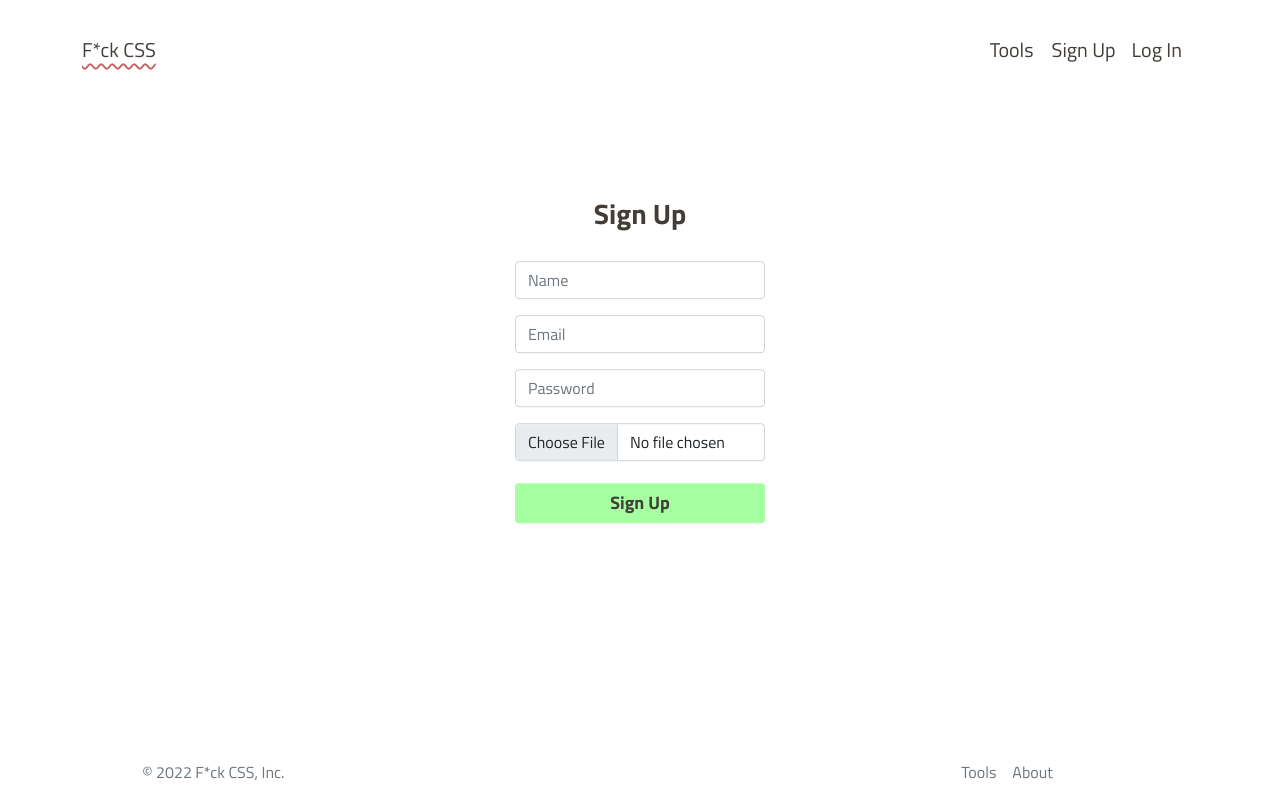
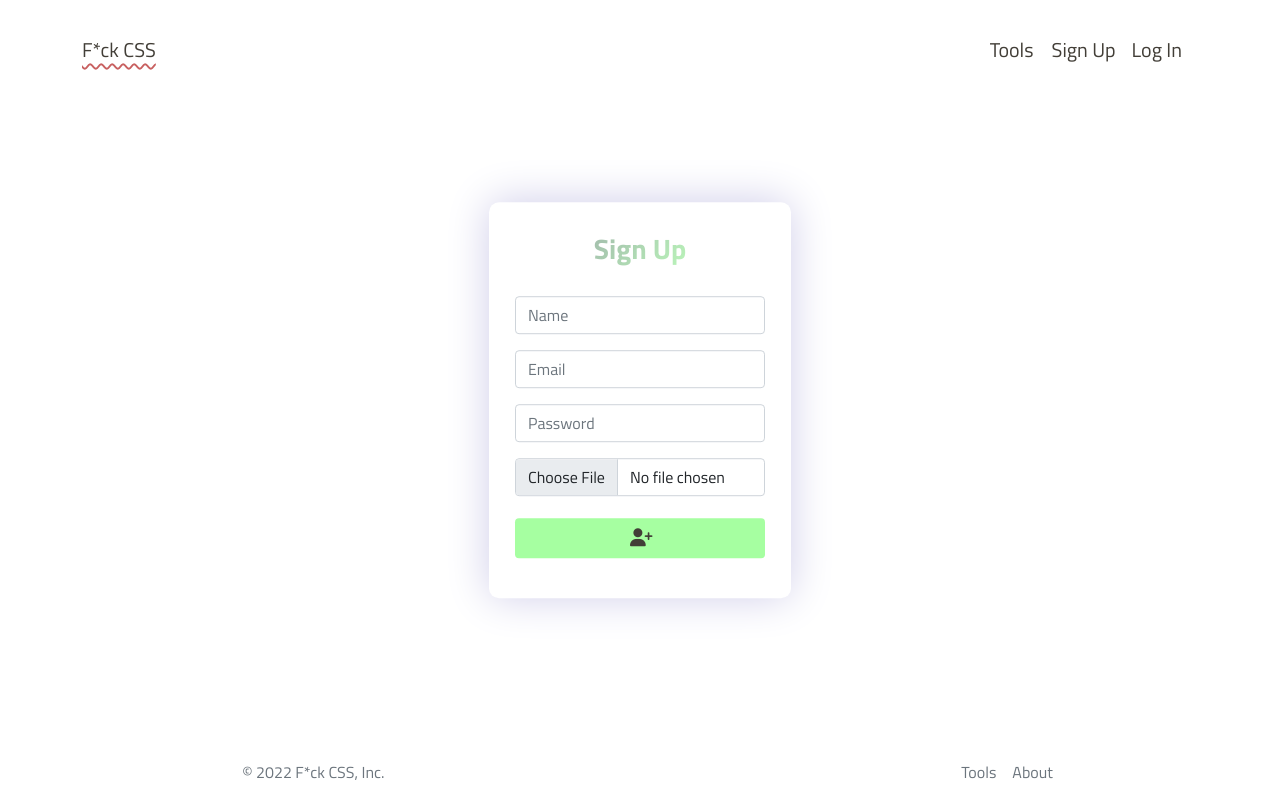
Before and after one commit to fck-css/web, a React (Create React App) app: page /register in a window 1280 px wide. Built offline with nearby package versions, Linux system fonts and the light colour scheme.

Commit message:
final touches

```diff
--- a/src/components/Footer/Footer.jsx
+++ b/src/components/Footer/Footer.jsx
@@ -7,7 +7,7 @@ const Footer = () => {
           <p className="col-md-4 mb-0 text-muted">© 2022 F*ck CSS, Inc.</p>
           <ul className="nav col-md-4">
             <li className="nav-item first-footer-item">
-                <a href="/" className="nav-link px-2 text-muted">Tools</a>
+                <a href="/tools" className="nav-link px-2 text-muted">Tools</a>
             </li>
             <li className="nav-item">
                 <a href="/" className="nav-link px-2 text-muted">About</a>
--- a/src/components/Footer/Footer.scss
+++ b/src/components/Footer/Footer.scss
@@ -1,3 +1,7 @@
 .first-footer-item {
     margin-left: 100px;
 }
+
+footer p {
+    margin-left: 100px;
+}
--- a/src/views/Flexbox/Flexbox.scss
+++ b/src/views/Flexbox/Flexbox.scss
@@ -7,11 +7,18 @@
     flex-direction: column;
     padding: 0 10%;
     margin-top: -40px;
+    margin-bottom: 100px;
 }
 
 .child-count-div {
     display: flex;
     align-items: center;
+}
+
+.child-count-div > input{
+    display: flex;
+    align-items: center;
+    margin-top: 0;
 }
 
 .child-count-title {
--- a/src/views/Grid/Grid.scss
+++ b/src/views/Grid/Grid.scss
@@ -6,6 +6,7 @@
     justify-content: center;
     padding: 0 5%;
     margin-top: -40px;
+    margin-bottom: 100px;
 }
 
 .column-fr {
@@ -77,3 +78,7 @@
     font-size: 20px;
     margin: 0;
 }
+
+.attributes-output-div input {
+    width: 60px;
+}
--- a/src/views/Login/Login.jsx
+++ b/src/views/Login/Login.jsx
@@ -7,6 +7,7 @@ import { login as loginRequest }  from "../../services/AuthService";
 import InputGroup from "../../components/InputGroup/InputGroup";
 import './Login.scss';
 import { useAuthContext } from "../../contexts/AuthContext/AuthContext";
+import Spinner from "../../components/Spinner/Spinner";
 
 const schema = yup.object({
     email: yup.string().email().required(),
@@ -41,7 +42,7 @@ const Login = () => {
 
     return (
         <div className="login-form">
-            <h3>Log in</h3>
+            <h3>Log In</h3>
 
             <form onSubmit={handleSubmit(onSubmit)}>
                 <InputGroup
@@ -58,7 +59,16 @@ const Login = () => {
                     error={error}
                     type="password"
                 />
-                <button className={`mt-3 btn btn-${isSubmitting ? 'secondary' : 'dark'}`}>{isSubmitting ? 'Registering...' : 'Log In'}</button>
+                <button className={`mt-3 btn btn-${isSubmitting ? 'secondary' : 'dark'}`}>
+                {
+                    isSubmitting ?
+                    <div class="spinner-border" role="status">
+                      <span class="sr-only">Loading...</span>
+                    </div>
+                    :
+                    <i className="fa-solid fa-arrow-right-to-bracket"></i>
+                }
+                </button>
             </form>
         </div>
     )
--- a/src/views/Login/Login.scss
+++ b/src/views/Login/Login.scss
@@ -5,6 +5,10 @@
     top: 45%;
     left: 50%;
     transform: translate(-50%, -50%);
+    background-color: #fff;
+    box-shadow: 0px -1px 43px 0px rgba(207,205,233,1);
+    padding: 30px 20px;
+    border-radius: 10px;
 }
 
 .login-form button {
@@ -17,9 +21,10 @@
     color: $brown-color;
     padding: 5px 0;
     border: none;
+    position: relative;
 }
 
-.login-form button:hover {
+.login-form button:hover, .login-form button:focus {
     background-color: $light-green-color;
     color: $brown-color;
 }
@@ -31,4 +36,18 @@
 .login-form h3 {
     font-weight: 600;
     margin-bottom: 30px;
+    background: linear-gradient(134deg, rgba(101, 108, 125, 0.7) 0%, rgba(191,255,188, 1) 80%);
+    background-clip: text;
+	-webkit-text-fill-color: transparent;
 }
+
+.fa-arrow-right-to-bracket {
+    color: $brown-color !important;
+    width: 20px;
+    height: 20px;
+}
+
+.spinner-border {
+    width: 20px;
+    height: 20px;
+}
--- a/src/views/Profile/Profile.jsx
+++ b/src/views/Profile/Profile.jsx
@@ -140,7 +140,6 @@ const Profile = () => {
                         )
                     }) }
                 </div>
-                <hr />
             </>
             }
         </div>
--- a/src/views/Profile/Profile.scss
+++ b/src/views/Profile/Profile.scss
@@ -6,6 +6,7 @@
     flex-direction: column;
     justify-content: center;
     align-content: center;
+    margin-bottom: 100px;
 }
 
 .user-info-div {
@@ -25,7 +26,8 @@
 
 .user-info-div {
     display: flex;
-    background-color: #F3F4F3;
+    background-color: #fff;
+    box-shadow: 0px -1px 43px 0px rgba(207,205,233,1);
     padding: 30px 40px 30px 20px;
     width: 40%;
     margin: 0 auto;
@@ -76,7 +78,8 @@
     justify-content: center;
     align-items: center;
     margin-top: 20px;
-    background-color: #F3F4F3;
+    background-color: #fff;
+    box-shadow: 0px -1px 43px 0px rgba(207,205,233,1);
     border-radius: 10px;
     padding: 20px;
 }
@@ -107,6 +110,7 @@
     padding: 20px;
     width: 22vw;
     background-color: #E3E7FB;
+    box-shadow: 0px -1px 43px 0px rgba(255,255,255,1) inset;
     text-align: start;
     border-radius: 10px;
 }
--- a/src/views/Register/Register.jsx
+++ b/src/views/Register/Register.jsx
@@ -80,7 +80,16 @@ const Register = () => {
                     register={ register }
                     error={errors.image?.message}
                 />
-                <button className={`mt-3 btn btn-${isSubmiting ? 'secondary' : 'dark'}`}>{isSubmiting ? 'Registering...' : 'Sign Up'}</button>
+                <button className={`mt-3 btn btn-${isSubmiting ? 'secondary' : 'dark'}`}>
+                {
+                    isSubmiting ?
+                    <div class="spinner-border" role="status">
+                      <span class="sr-only">Loading...</span>
+                    </div>
+                    :
+                    <i class="fa-solid fa-user-plus"></i>
+                }
+                </button>
             </form>
         </div>
     )
--- a/src/views/Register/Register.scss
+++ b/src/views/Register/Register.scss
@@ -2,10 +2,13 @@
 
 .register-form {
     position: absolute;
-    top: 45%;
+    top: 50%;
     left: 50%;
     transform: translate(-50%, -50%);
-    border-radius: 10px
+    border-radius: 10px;
+    background-color: #fff;
+    box-shadow: 0px -1px 43px 0px rgba(207,205,233,1);
+    padding: 30px 20px;
 }
 
 .register-form button {
@@ -13,6 +16,7 @@
     width: 250px;
     height: 40px;
     margin-top: 50px;
+    margin-bottom: 10px;
     font-size: 18px;
     font-weight: 600;
     color: $brown-color;
@@ -20,7 +24,7 @@
     border: none;
 }
 
-.register-form button:hover {
+.register-form button:hover, .register-form button:focus {
     background-color: $light-green-color;
     color: $brown-color;
 }
@@ -32,4 +36,13 @@
 .register-form h3 {
     font-weight: 600;
     margin-bottom: 30px;
+    background: linear-gradient(134deg, rgba(101, 108, 125, 0.7) 0%, rgba(191,255,188, 1) 80%);
+    background-clip: text;
+	-webkit-text-fill-color: transparent;
 }
+
+.fa-user-plus {
+    color: $brown-color !important;
+    width: 20px;
+    height: 20px;
+}
```
Also changed, not shown: src/components/Spinner/Spinner.scss (indentation only).
